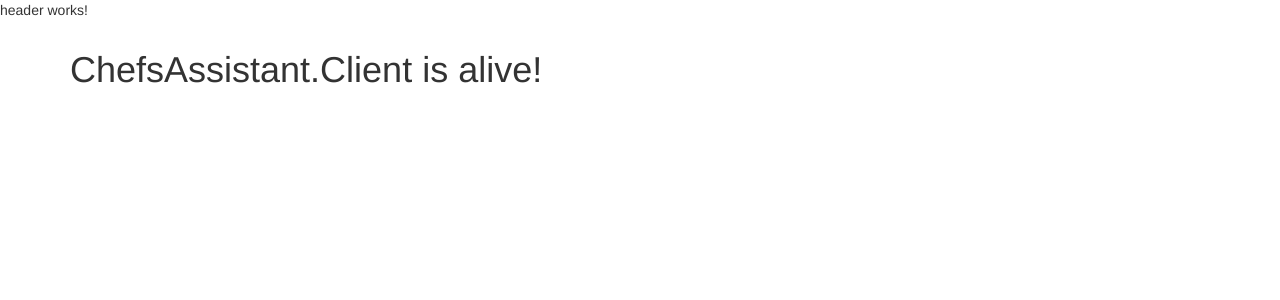
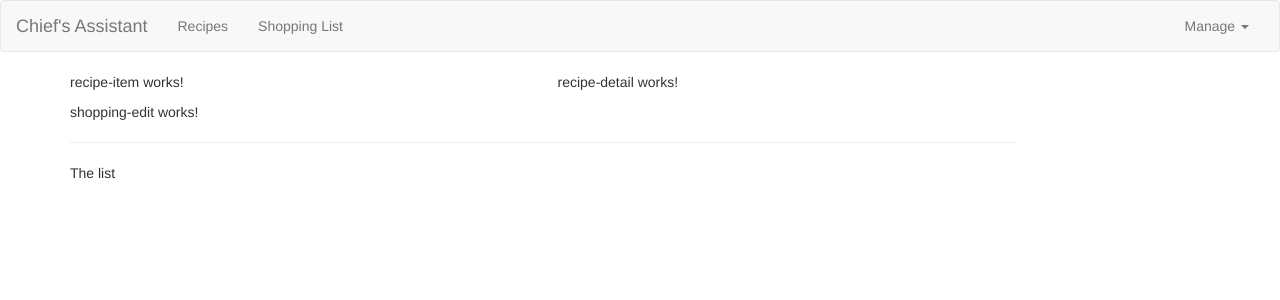
Before and after one commit to ArcusDeri/Chef-s-assistant, an Angular app in the folder ChefsAssistant.Client/: page / in a window 1280 px wide. Shown: the top 300 px of the page. Built offline with nearby package versions, Linux system fonts and the light colour scheme.

Commit message:
Arrange components, populate HeaderComponent
Signed-off-by: Marcin Michniak <marcin.michniak@outlook.com>

```diff
--- a/ChefsAssistant.Client/src/app/app.component.html
+++ b/ChefsAssistant.Client/src/app/app.component.html
@@ -2,7 +2,8 @@
 <div class="container">
   <div class="row">
     <div class="col-md-12">
-      <h1>{{ title }} is alive!</h1>
+      <app-recipes></app-recipes>
+      <app-shopping-list></app-shopping-list>
     </div>
   </div>
 </div>
--- a/ChefsAssistant.Client/src/app/header/header.component.html
+++ b/ChefsAssistant.Client/src/app/header/header.component.html
@@ -1 +1,25 @@
-<p>header works!</p>
+<nav class="navbar navbar-default">
+    <div class="container-fluid">
+        <div class="navbar-header">
+            <button type="button" class="navbar-toggle" (click)="collapsed = !collapsed">
+                <span class="icon-bar" *ngFor="let iconBar of [1, 2, 3]"></span>
+            </button>
+            <a class="navbar-brand" routerLink="/">Chief's Assistant</a>
+        </div>
+        <div class="navbar-collapse" [class.collapse]="collapsed" (window:resize)="collapsed = true">
+            <ul class="nav navbar-nav">
+                <li><a href="#">Recipes</a></li>
+                <li><a href="#">Shopping List</a></li>
+            </ul>
+            <ul class="nav navbar-nav navbar-right">
+                <li class="dropdown">
+                    <a href="#" class="dropdown-toggle" role="button">Manage <span class="caret"></span></a>
+                    <ul class="dropdown-menu">
+                        <li><a href="#">Save Data</a></li>
+                        <li><a href="#">Fetch Data</a></li>
+                    </ul>
+                </li>
+            </ul>
+        </div>
+    </div>
+</nav>
--- a/ChefsAssistant.Client/src/app/header/header.component.ts
+++ b/ChefsAssistant.Client/src/app/header/header.component.ts
@@ -7,6 +7,8 @@ import { Component, OnInit } from '@angular/core';
 })
 export class HeaderComponent implements OnInit {
 
+  collapsed = true;
+
   constructor() { }
 
   ngOnInit(): void {
--- a/ChefsAssistant.Client/src/app/recipes/recipe-list/recipe-list.component.html
+++ b/ChefsAssistant.Client/src/app/recipes/recipe-list/recipe-list.component.html
@@ -1 +1 @@
-<p>recipe-list works!</p>
+<app-recipe-item></app-recipe-item>
--- a/ChefsAssistant.Client/src/app/recipes/recipes.component.html
+++ b/ChefsAssistant.Client/src/app/recipes/recipes.component.html
@@ -1 +1,8 @@
-<p>recipes works!</p>
+<div class="row">
+    <div class="col-md-5">
+        <app-recipe-list></app-recipe-list>
+    </div>
+    <div class="col-md-7">
+        <app-recipe-detail></app-recipe-detail>
+    </div>
+</div>
--- a/ChefsAssistant.Client/src/app/shopping-list/shopping-list.component.html
+++ b/ChefsAssistant.Client/src/app/shopping-list/shopping-list.component.html
@@ -1 +1,7 @@
-<p>shopping-list works!</p>
+<div class="row">
+    <div class="col-xs-10">
+        <app-shopping-edit></app-shopping-edit>
+        <hr>
+        <p>The list</p>
+    </div>
+</div>
```
